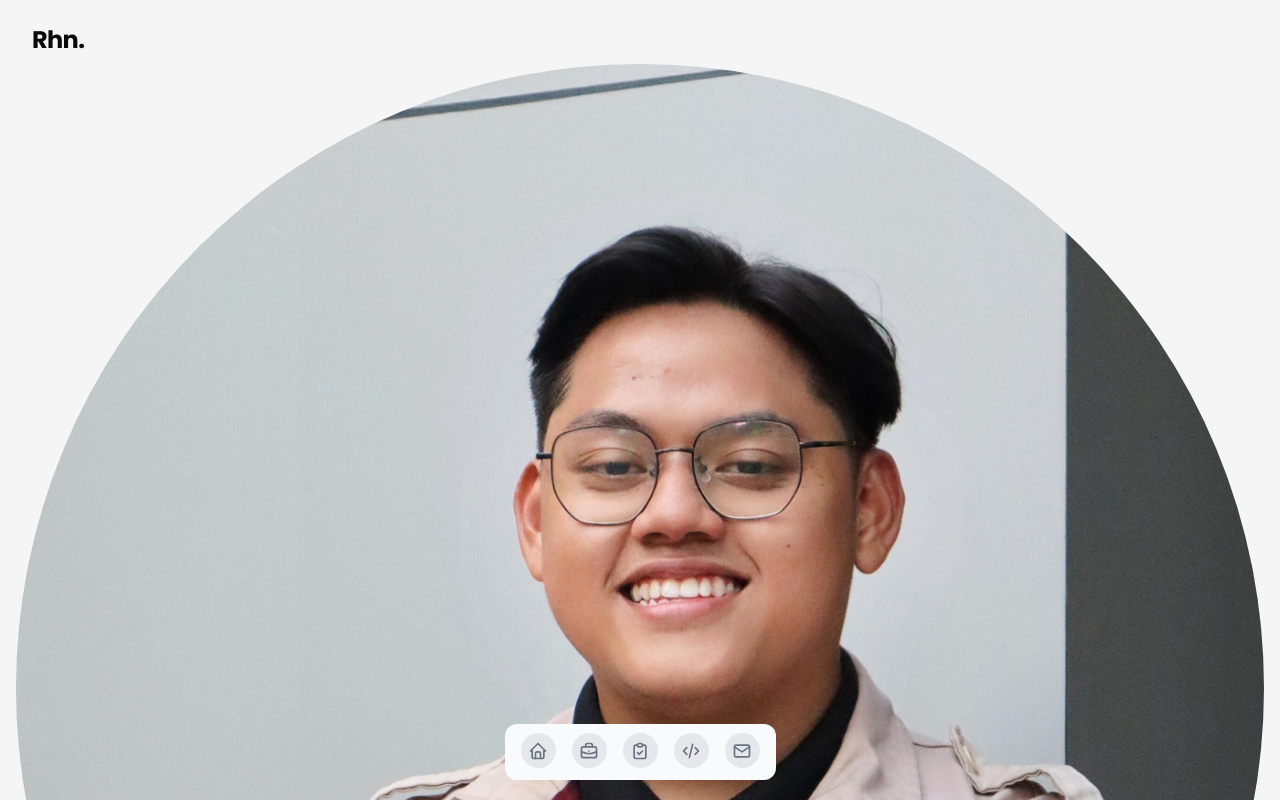
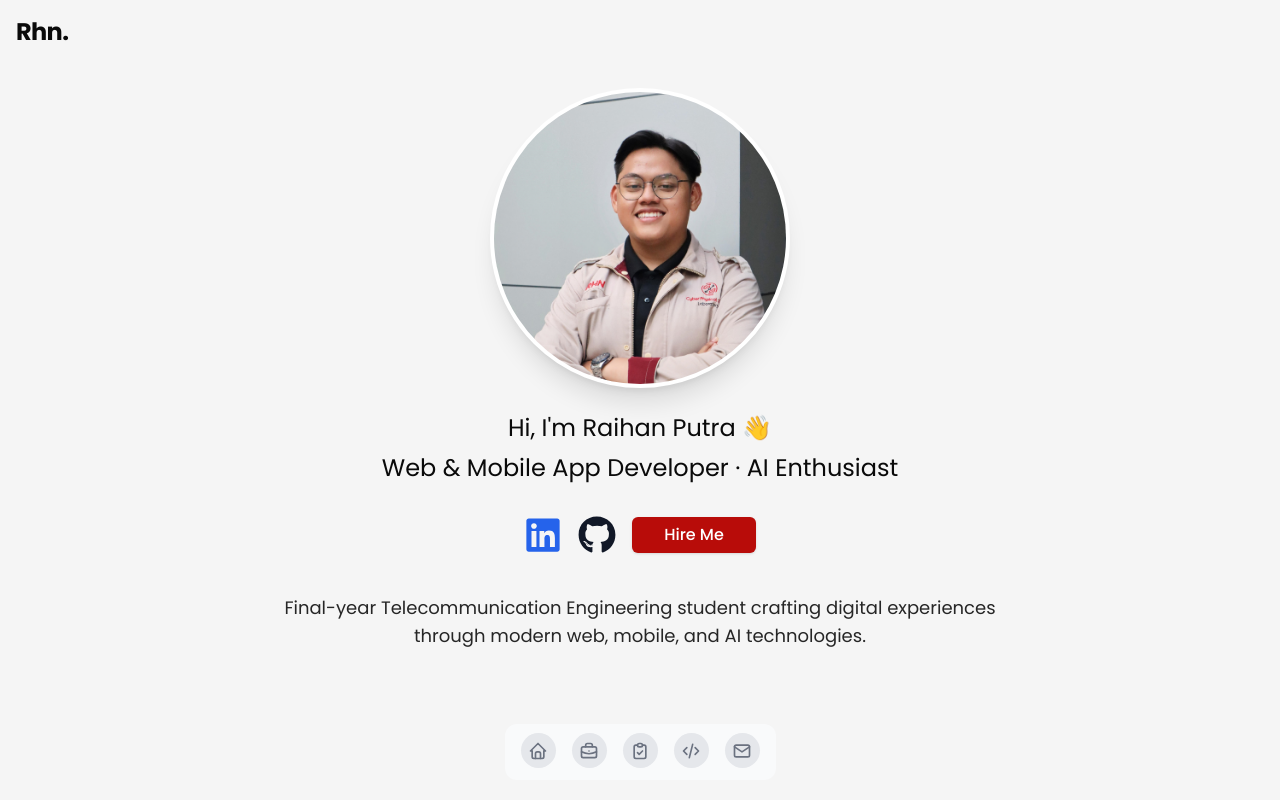
Before and after one commit to raiputradrmwn/portfolio-rhn-2, a Next.js app: page / in a window 1280 px wide. Shown: the top 800 px of the page. Built offline with nearby package versions, Linux system fonts and the light colour scheme.

Commit message:
feat: add profile components and update layout for improved presentation

```diff
--- a/package.json
+++ b/package.json
@@ -19,6 +19,7 @@
     "next": "15.1.8",
     "react": "^19.0.0",
     "react-dom": "^19.0.0",
+    "react-icons": "^5.5.0",
     "tailwind-merge": "^3.3.0",
     "tailwindcss-animate": "^1.0.7"
   },
--- a/src/app/layout.tsx
+++ b/src/app/layout.tsx
@@ -1,7 +1,6 @@
 import type { Metadata } from "next";
 import "./globals.css";
 import { poppins } from "@/style/font";
-import { BottomBar } from "@/components/BottomBar";
 import Navbar from "@/components/Navbar";
 import { FloatingDockDemo } from "@/components/FloatingDock";
 
@@ -23,7 +22,6 @@ export default function RootLayout({
       >
         <Navbar/>
         {children}
-?
         <FloatingDockDemo />
       </body>
     </html>
--- a/src/app/page.tsx
+++ b/src/app/page.tsx
@@ -2,8 +2,9 @@ import HomeSection from "@/sections/HomeSection";
 
 export default function Home() {
   return (
-    <div className="mt-16">
+    <div className="container mx-auto px-4 sm:px-6 lg:px-8">
       <HomeSection />
+
     </div>
   );
 }
--- a/src/components/Navbar.tsx
+++ b/src/components/Navbar.tsx
@@ -2,10 +2,12 @@ import Link from "next/link";
 
 export default function Navbar() {
     return (
-        <nav className="fixed top-0 left-0 w-full py-6 px-8 flex items-center">
-            <Link
-                href="/"
-                className="font-bold text-2xl tracking-tight">Rhn.</Link>
-        </nav>
+        <header className="sticky top-0 left-0 w-full z-50">
+            <nav className="container mx-auto flex items-center justify-between p-4">
+                <Link
+                    href="/"
+                    className="font-bold text-2xl tracking-tight">Rhn.</Link>
+            </nav>
+        </header>
     );
 }
--- /dev/null
+++ b/src/components/home/Headline.tsx
@@ -0,0 +1,22 @@
+import { motion } from "framer-motion";
+
+export function Headline() {
+    return (
+        <motion.div
+            className="flex flex-col items-center text-center gap-3 mb-6"
+            initial={{ opacity: 0, y: 80 }}
+            animate={{ opacity: 1, y: 0 }}
+            transition={{ delay: 0.2 }}
+        >
+            <div className="mt-6 text-center">
+                <h1 className="font-reguler text-xl sm:text-2xl mb-2">
+                    Hi, I'm Raihan Putra <span className="inline-block">👋</span>
+                </h1>
+                <h2 className="font-reguler text-xl sm:text-2xl mb-2">
+                    Web &amp; Mobile App Developer &middot; <br className="sm:hidden" />
+                    AI Enthusiast
+                </h2>
+            </div>
+        </motion.div>
+    );
+}
--- /dev/null
+++ b/src/components/home/ProfileActions.tsx
@@ -0,0 +1,41 @@
+// components/profile/ProfileActions.tsx
+import Link from "next/link";
+import { motion } from "framer-motion";
+import { FaLinkedin, FaGithub } from "react-icons/fa";
+import { FiDownload, FiMail } from "react-icons/fi";
+import { Button } from "@/components/ui/button";
+
+export function ProfileActions() {
+    return (
+        <motion.div
+            className="flex flex-wrap justify-center items-center gap-4 mb-10"
+            initial={{ opacity: 0, y: 50 }}
+            animate={{ opacity: 1, y: 0 }}
+            transition={{ delay: 0.28 }}
+        >
+            <Link
+                href="https://www.linkedin.com/in/raihanputrad/"
+                target="_blank"
+                rel="noopener noreferrer"
+                aria-label="LinkedIn Profile"
+                className="flex items-center gap-2 text-blue-600 hover:text-blue-700 transition-colors duration-200"
+            >
+                <FaLinkedin size={38} />
+            </Link>
+            <Link
+                href="https://github.com/raiputradrmwn"
+                target="_blank"
+                rel="noopener noreferrer"
+                aria-label="GitHub Profile"
+                className="flex items-center gap-2 text-gray-900 hover:text-gray-700 transition-colors duration-200"
+            >
+                <FaGithub size={38} />
+            </Link>
+            <Button asChild className="group bg-[#B80C09] text-white px-8 py-4 text-md font-regular hover:bg-[#B80C09]/90 transition-colors duration-200">
+                <Link href="contact">
+                    Hire Me
+                </Link>
+            </Button>
+        </motion.div>
+    );
+}
--- /dev/null
+++ b/src/components/home/ProfileDescription.tsx
@@ -0,0 +1,16 @@
+// components/profile/ProfileDescription.tsx
+import { motion } from "framer-motion";
+
+export function ProfileDescription() {
+    return (
+        <motion.div
+            initial={{ opacity: 0, y: 40 }}
+            animate={{ opacity: 1, y: 0 }}
+            transition={{ delay: 0.38 }}
+        >
+            <p className="mt-8 sm:text-sm md:text-md lg:text-lg text-center max-w-3xl mx-auto text-neutral-800 font-normal leading-relaxed">
+                Final-year Telecommunication Engineering student crafting digital experiences through modern web, mobile, and AI technologies.
+            </p>
+        </motion.div>
+    );
+}
--- /dev/null
+++ b/src/components/home/ProfileImage.tsx
@@ -0,0 +1,29 @@
+
+import Image from "next/image";
+import { motion } from "framer-motion";
+
+export function ProfileImage() {
+  return (
+    <motion.div
+      initial={{ opacity: 0, scale: 0 }}
+      animate={{ opacity: 1, scale: 1 }}
+      transition={{
+        type: "spring",
+        stiffness: 125,
+        delay: 0.1,
+        duration: 0.7,
+      }}
+    >
+      <div className="w-full h-full sm:w-[220px] sm:h-[220px] md: w-[250px] md:h-[250px] lg:w-[300px] lg:h-[300px] rounded-full border-4 border-white shadow-xl flex items-center justify-center bg-white">
+        <Image
+          src="/images/profile.jpg"
+          alt="Raihan Putra's Profile Picture"
+          width={220}
+          height={220}
+          className="w-full h-full rounded-full object-cover"
+          priority
+        />
+      </div>
+    </motion.div>
+  );
+}
--- a/src/sections/HomeSection.tsx
+++ b/src/sections/HomeSection.tsx
@@ -1,54 +1,24 @@
-'use client'
-import Image from "next/image";
-import {
-    IconBrandLinkedin,
-    IconBrandGithub,
-    IconDownload,
-    IconMail,
-} from "@tabler/icons-react";
-import { motion } from "framer-motion";
-import Link from "next/link";
+
+'use client';
+
+import { Headline } from "@/components/home/Headline";
+import { ProfileActions } from "@/components/home/ProfileActions";
+import { ProfileDescription } from "@/components/home/ProfileDescription";
+import { ProfileImage } from "@/components/home/ProfileImage";
+
 
 export default function HomeSection() {
   return (
     <section
       id="home"
-            className="scroll-mt-10 flex flex-col items-center min-h-screen py-8 px-4 sm:px-8 bg-gradient-to-b from-white to-gray-50"
+      className="mb-28 max-w-[50rem] text-center sm:mb-0 scroll-mt-[150rem]"
     >
-            <motion.div
-                initial={{ opacity: 0, scale: 0 }}
-                animate={{ opacity: 1, scale: 1 }}
-                transition={{
-                    type: "spring",
-                    stiffness: 125,
-                    delay: 0.1,
-                    duration: 0.7,
-                }}
-                className="mb-8 w-32 h-32 sm:w-40 sm:h-40 relative overflow-hidden rounded-full border-4 border-black shadow-lg"
-            >
-                <Image
-                    src="/images/profile.jpg"
-                    alt="profile"
-                    width={320}
-                    height={320}
-                    className="w-full h-full border-4 border-black rounded-full"
-                />
-            </motion.div>
-            <motion.div
-                className="flex flex-col items-center mt-4 mb-8 text-center"
-                initial={{ opacity: 0, y: 80 }}
-                animate={{ opacity: 1, y: 0 }}
-            >
-                <div className="text-2xl sm:text-4xl font-bold mb-2">
-                    Hi, I'm Raihan Putra <span className="inline-block">👋</span>
+      <div className="flex items-center justify-center mt-6 mb-4">
+        <ProfileImage />
       </div>
-                <div className="text-xl sm:text-2xl font-semibold mb-1">
-                    Web &amp; Mobile App Developer
-                </div>
-                <div className="text-xl sm:text-2xl font-semibold">
-                    AI Enthusiast
-                </div>
-            </motion.div>
-        </section >
+      <Headline />
+      <ProfileActions />
+      <ProfileDescription />
+    </section>
   );
 }
```
Also changed, not shown: 1 other file (tests, documents, lock files or other folders). Lines whose indentation alone changed are shown as unchanged.
